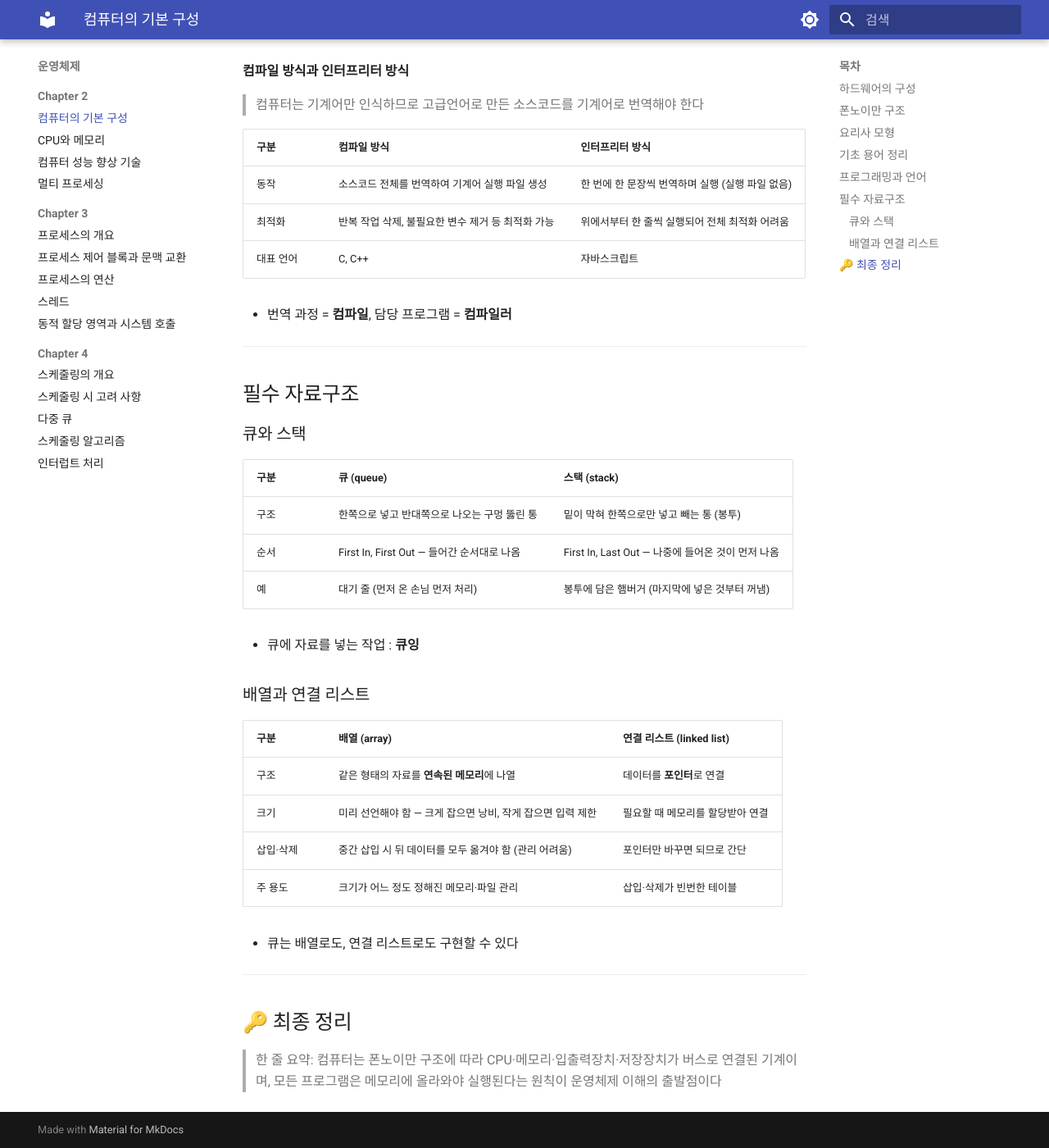
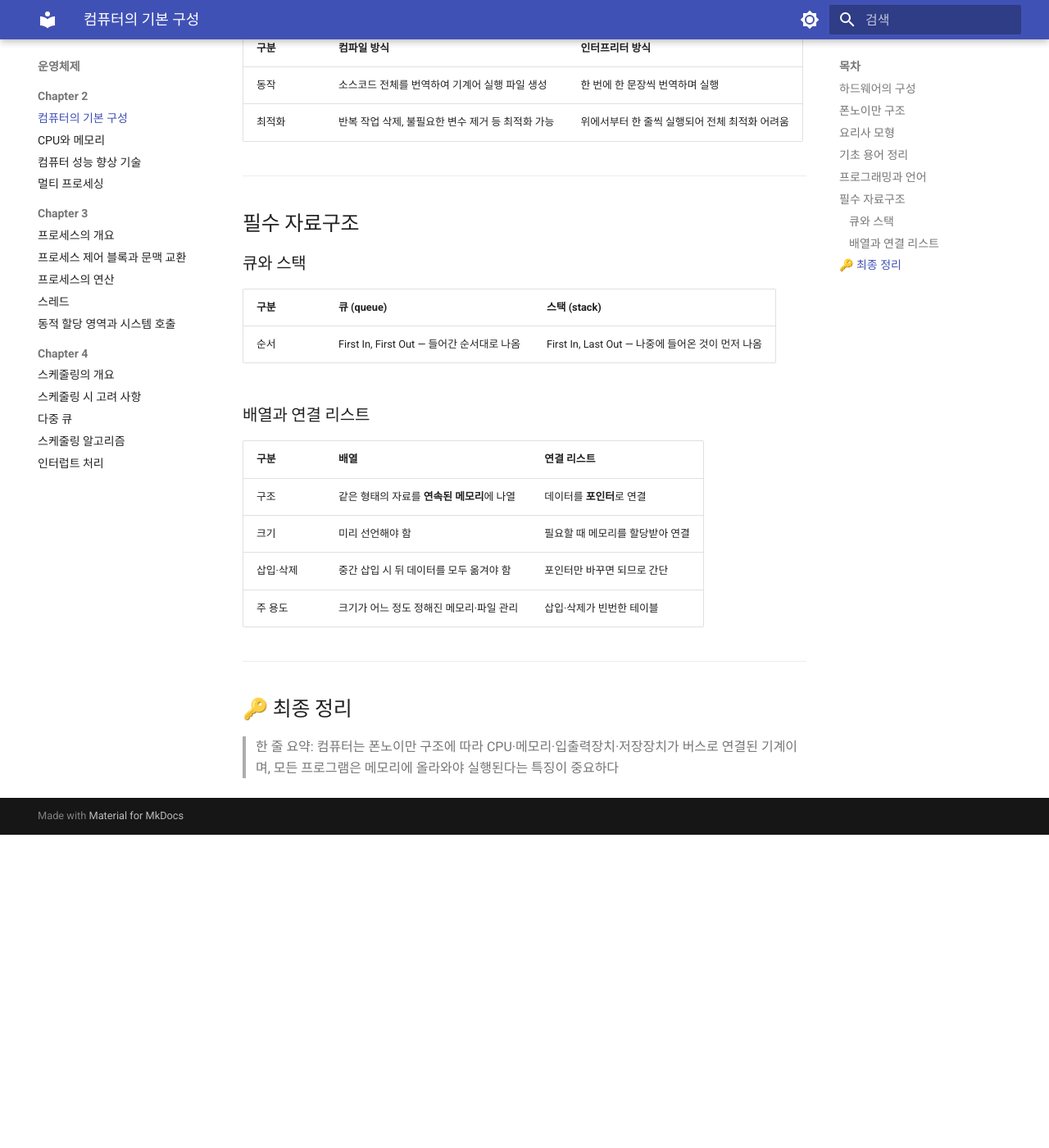
Before and after one commit to CokaNuri/CSBE, an MkDocs documentation site: the page built from docs/operating-system/Chapter 2 - 컴퓨터 구조/01 컴퓨터의 기본 구성.md, in a window 1280 px wide and 1400 px high, scrolled down 2426 px. Shown: the whole window at 82% size. Built offline with MkDocs 1.6.1 and Material for MkDocs 9.7.7, drawn with Linux system fonts in a browser that asks for light colours; after the commit the page ends 3444 px from its top, so only the background shows below that; some of the changed text lies outside the part shown.

Commit message:
Chapter 2 정리

```diff
--- a/docs/operating-system/Chapter 2 - 컴퓨터 구조/01 컴퓨터의 기본 구성.md
+++ b/docs/operating-system/Chapter 2 - 컴퓨터 구조/01 컴퓨터의 기본 구성.md
@@ -52,16 +52,13 @@
 
 - CPU 내부 버스의 속도는 CPU 클록과 같고, 시스템 버스보다 훨씬 빠르다
 
-**하드웨어 사양 예 (표 2-3)**
+**하드웨어 사양 예**
 
 | 부품 | 사양 |
 |---|---|
 | CPU | 인텔 코어 i7 (6코어, 12스레드, 기본 3.7GHz, 최대 5.0GHz, 캐시 20MB) |
 | 메인보드 | FSB 3,200MHz |
 | 메모리 | DDR4 SDRAM 4GB (3,200MHz) |
-
-- 메인보드의 버스 클록이 최대 3,200MHz → 여기에 연결된 메모리도 3,200MHz로 작동
-- CPU 내부 버스(BSB)의 속도는 CPU 클록과 같으므로 시스템 버스(FSB)보다 훨씬 빠름 — 최고 속도 5GHz
 
 ---
 
@@ -72,9 +69,9 @@
 | 구분 | 내용 |
 |---|---|
 | 기계어 | 0과 1의 이진수로 된, 컴퓨터가 이해할 수 있는 유일한 언어 |
-| 어셈블리어 | 이진수를 문자 형태로 바꾼 것 — 전문가만 사용 |
-| 저급언어 | 기계어에 가까운 언어 (기계어, 어셈블리어) |
-| 고급언어 | if, for처럼 일반인이 이해할 수 있는 단어로 만든 언어 — 기계어·어셈블리어를 제외한 대부분 (C, C++, 자바, 파이썬 등) |
+| 어셈블리어 | 이진수를 문자 형태로 바꾼 것 |
+| 저급언어 | 기계어에 가까운 언어  |
+| 고급언어 | if, for처럼 일반인이 이해할 수 있는 단어로 만든 언어 C, C++, 자바, 파이썬 등 |
 
 **컴파일 방식과 인터프리터 방식**
 
@@ -82,11 +79,9 @@
 
 | 구분 | 컴파일 방식 | 인터프리터 방식 |
 |---|---|---|
-| 동작 | 소스코드 전체를 번역하여 기계어 실행 파일 생성 | 한 번에 한 문장씩 번역하며 실행 (실행 파일 없음) |
+| 동작 | 소스코드 전체를 번역하여 기계어 실행 파일 생성 | 한 번에 한 문장씩 번역하며 실행  |
 | 최적화 | 반복 작업 삭제, 불필요한 변수 제거 등 최적화 가능 | 위에서부터 한 줄씩 실행되어 전체 최적화 어려움 |
-| 대표 언어 | C, C++ | 자바스크립트 |
 
-- 번역 과정 = **컴파일**, 담당 프로그램 = **컴파일러**
 
 ---
 
@@ -96,25 +91,21 @@
 
 | 구분 | 큐 (queue) | 스택 (stack) |
 |---|---|---|
-| 구조 | 한쪽으로 넣고 반대쪽으로 나오는 구멍 뚫린 통 | 밑이 막혀 한쪽으로만 넣고 빼는 통 (봉투) |
 | 순서 | First In, First Out — 들어간 순서대로 나옴 | First In, Last Out — 나중에 들어온 것이 먼저 나옴 |
-| 예 | 대기 줄 (먼저 온 손님 먼저 처리) | 봉투에 담은 햄버거 (마지막에 넣은 것부터 꺼냄) |
 
-- 큐에 자료를 넣는 작업 : **큐잉**
 
 ### 배열과 연결 리스트
 
-| 구분 | 배열 (array) | 연결 리스트 (linked list) |
+| 구분 | 배열  | 연결 리스트 |
 |---|---|---|
 | 구조 | 같은 형태의 자료를 **연속된 메모리**에 나열 | 데이터를 **포인터**로 연결 |
-| 크기 | 미리 선언해야 함 — 크게 잡으면 낭비, 작게 잡으면 입력 제한 | 필요할 때 메모리를 할당받아 연결 |
-| 삽입·삭제 | 중간 삽입 시 뒤 데이터를 모두 옮겨야 함 (관리 어려움) | 포인터만 바꾸면 되므로 간단 |
+| 크기 | 미리 선언해야 함  | 필요할 때 메모리를 할당받아 연결 |
+| 삽입·삭제 | 중간 삽입 시 뒤 데이터를 모두 옮겨야 함 | 포인터만 바꾸면 되므로 간단 |
 | 주 용도 | 크기가 어느 정도 정해진 메모리·파일 관리 | 삽입·삭제가 빈번한 테이블 |
 
-- 큐는 배열로도, 연결 리스트로도 구현할 수 있다
 
 ---
 
 ## 🔑 최종 정리
 
-> 한 줄 요약: 컴퓨터는 폰노이만 구조에 따라 CPU·메모리·입출력장치·저장장치가 버스로 연결된 기계이며, 모든 프로그램은 메모리에 올라와야 실행된다는 원칙이 운영체제 이해의 출발점이다
+> 한 줄 요약: 컴퓨터는 폰노이만 구조에 따라 CPU·메모리·입출력장치·저장장치가 버스로 연결된 기계이며, 모든 프로그램은 메모리에 올라와야 실행된다는 특징이 중요하다
```
Also changed, not shown: docs/operating-system/Chapter 2 - 컴퓨터 구조/04 멀티 프로세싱.md (+2 -2 lines).
